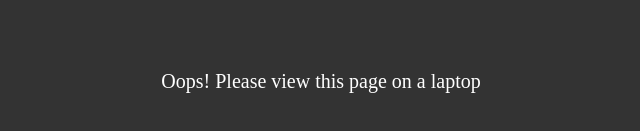
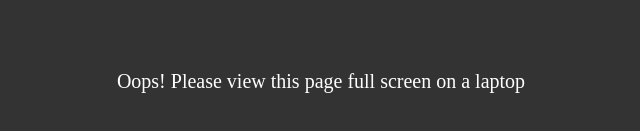
Before and after one commit to egan22/EmilyGan, a plain HTML site: page index.html in a window 1280 px wide. Shown: the part 319-450 px from the top of the page, without its empty margins (319-959 px from the left). Drawn offline with Linux system fonts and the light colour scheme.

Commit message:
Update index.html

```diff
--- a/index.html
+++ b/index.html
@@ -60,7 +60,7 @@
     </style>
 </head>
 <body class="zoom-out">
-    <div class="message">Oops! Please view this page on a laptop</div>
+    <div class="message">Oops! Please view this page full screen on a laptop</div>
     <a href="page2.html" id="main-link">
         <img src="pause.png" class="hover-image" alt="Centered Image">
     </a>
```
